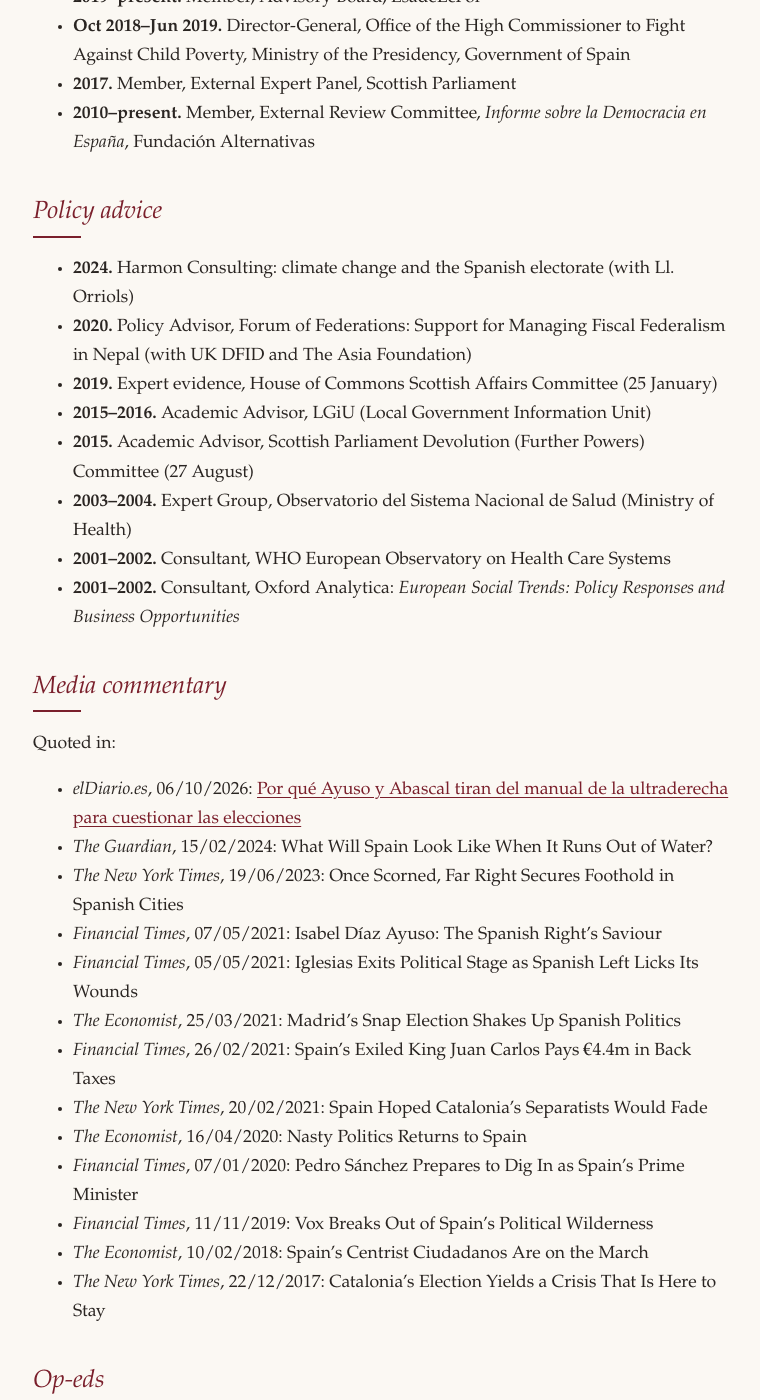
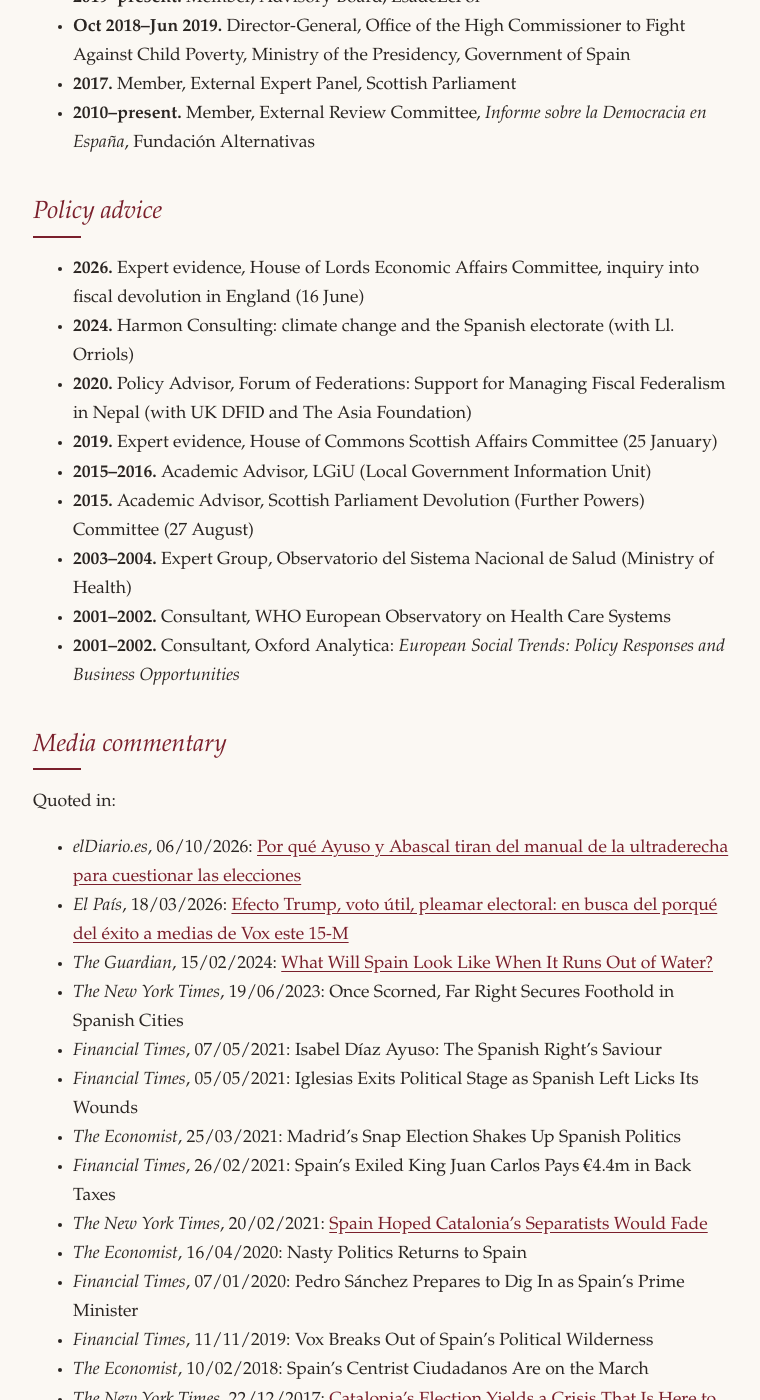
Before and after one commit to sandraleonalfonso/Sandra-Leon, a Jekyll site: the page built from engagement.md, in a window 1280 px wide and 1400 px high, scrolled down 510 px. Shown: the whole window, without its empty margins (259-1019 px from the left). Built offline with Jekyll 4.4.1, drawn with Linux system fonts in a browser that asks for light colours; some of the changed text lies outside the part shown.

Commit message:
Engagement: add media links, El País quote and House of Lords evidence
Co-Authored-By: Claude Opus 5.5 (1M context) <noreply@anthropic.com>
Claude-Session: https://claude.ai/code/session_01Csi1G9zYbePJE1osHYZ3KG

```diff
--- a/engagement.md
+++ b/engagement.md
@@ -19,6 +19,7 @@ description: "Sandra León's public engagement: advisory roles, policy advice, m
 
 ## Policy advice
 
+- **2026.** Expert evidence, House of Lords Economic Affairs Committee, inquiry into fiscal devolution in England (16 June)
 - **2024.** Harmon Consulting: climate change and the Spanish electorate (with Ll. Orriols)
 - **2020.** Policy Advisor, Forum of Federations: Support for Managing Fiscal Federalism in Nepal (with UK DFID and The Asia Foundation)
 - **2019.** Expert evidence, House of Commons Scottish Affairs Committee (25 January)
@@ -33,18 +34,19 @@ description: "Sandra León's public engagement: advisory roles, policy advice, m
 Quoted in:
 
 - *elDiario.es*, 06/10/2026: [Por qué Ayuso y Abascal tiran del manual de la ultraderecha para cuestionar las elecciones](https://www.eldiario.es/internacional/ayuso-abascal-tiran-manual-ultraderecha-cuestionar-elecciones_1_13567145.html)
-- *The Guardian*, 15/02/2024: What Will Spain Look Like When It Runs Out of Water?
+- *El País*, 18/03/2026: [Efecto Trump, voto útil, pleamar electoral: en busca del porqué del éxito a medias de Vox este 15-M](https://elpais.com/espana/2026-03-18/efecto-trump-voto-util-pleamar-electoral-en-busca-del-porque-del-exito-a-medias-de-vox-este-15-m.html)
+- *The Guardian*, 15/02/2024: [What Will Spain Look Like When It Runs Out of Water?](https://www.theguardian.com/commentisfree/2024/feb/15/spain-water-barcelona-farmers-tourism-catalonia-drought)
 - *The New York Times*, 19/06/2023: Once Scorned, Far Right Secures Foothold in Spanish Cities
 - *Financial Times*, 07/05/2021: Isabel Díaz Ayuso: The Spanish Right's Saviour
 - *Financial Times*, 05/05/2021: Iglesias Exits Political Stage as Spanish Left Licks Its Wounds
 - *The Economist*, 25/03/2021: Madrid's Snap Election Shakes Up Spanish Politics
 - *Financial Times*, 26/02/2021: Spain's Exiled King Juan Carlos Pays €4.4m in Back Taxes
-- *The New York Times*, 20/02/2021: Spain Hoped Catalonia's Separatists Would Fade
+- *The New York Times*, 20/02/2021: [Spain Hoped Catalonia's Separatists Would Fade](https://www.nytimes.com/2021/02/19/world/europe/spain-catalonia-independence.html)
 - *The Economist*, 16/04/2020: Nasty Politics Returns to Spain
 - *Financial Times*, 07/01/2020: Pedro Sánchez Prepares to Dig In as Spain's Prime Minister
 - *Financial Times*, 11/11/2019: Vox Breaks Out of Spain's Political Wilderness
 - *The Economist*, 10/02/2018: Spain's Centrist Ciudadanos Are on the March
-- *The New York Times*, 22/12/2017: Catalonia's Election Yields a Crisis That Is Here to Stay
+- *The New York Times*, 22/12/2017: [Catalonia's Election Yields a Crisis That Is Here to Stay](https://www.nytimes.com/2017/12/22/world/europe/catalonia-election-spain.html)
 
 ## Op-eds
 
```
